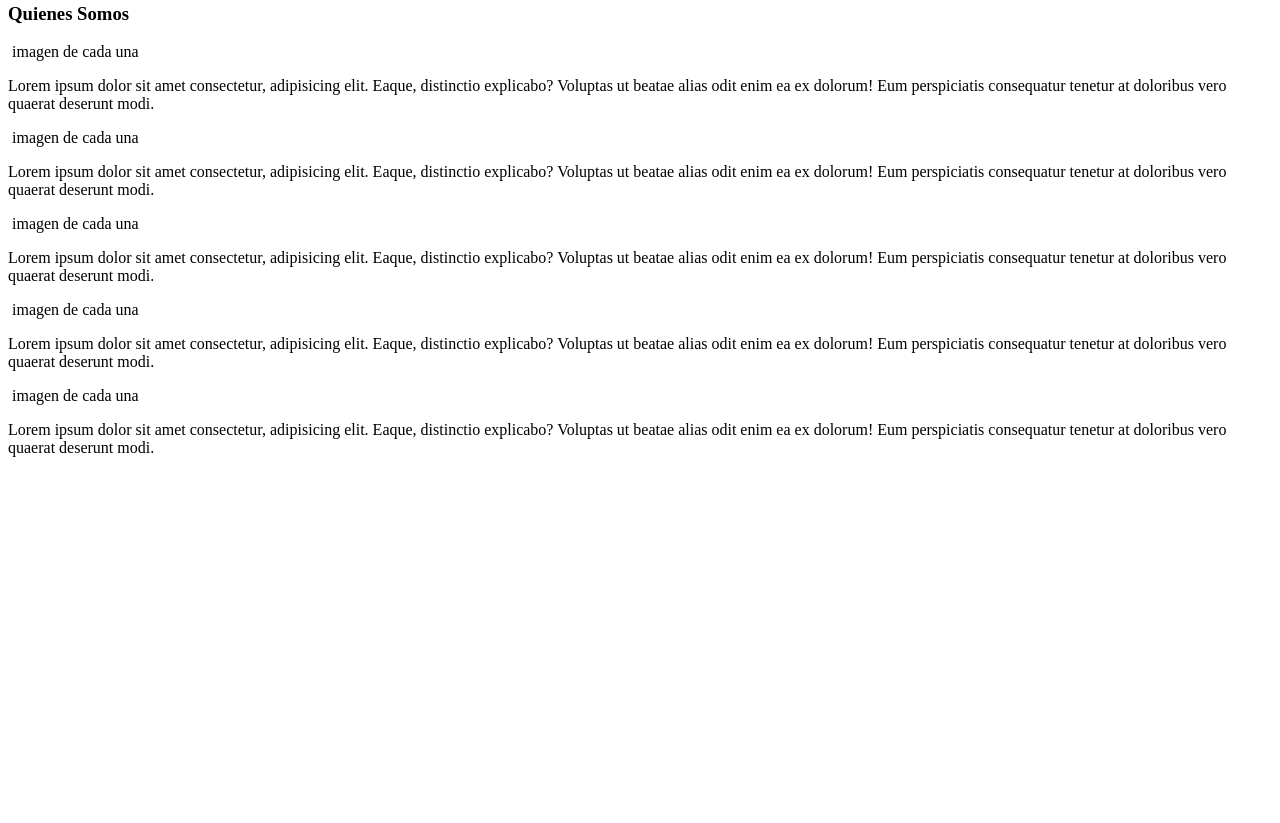
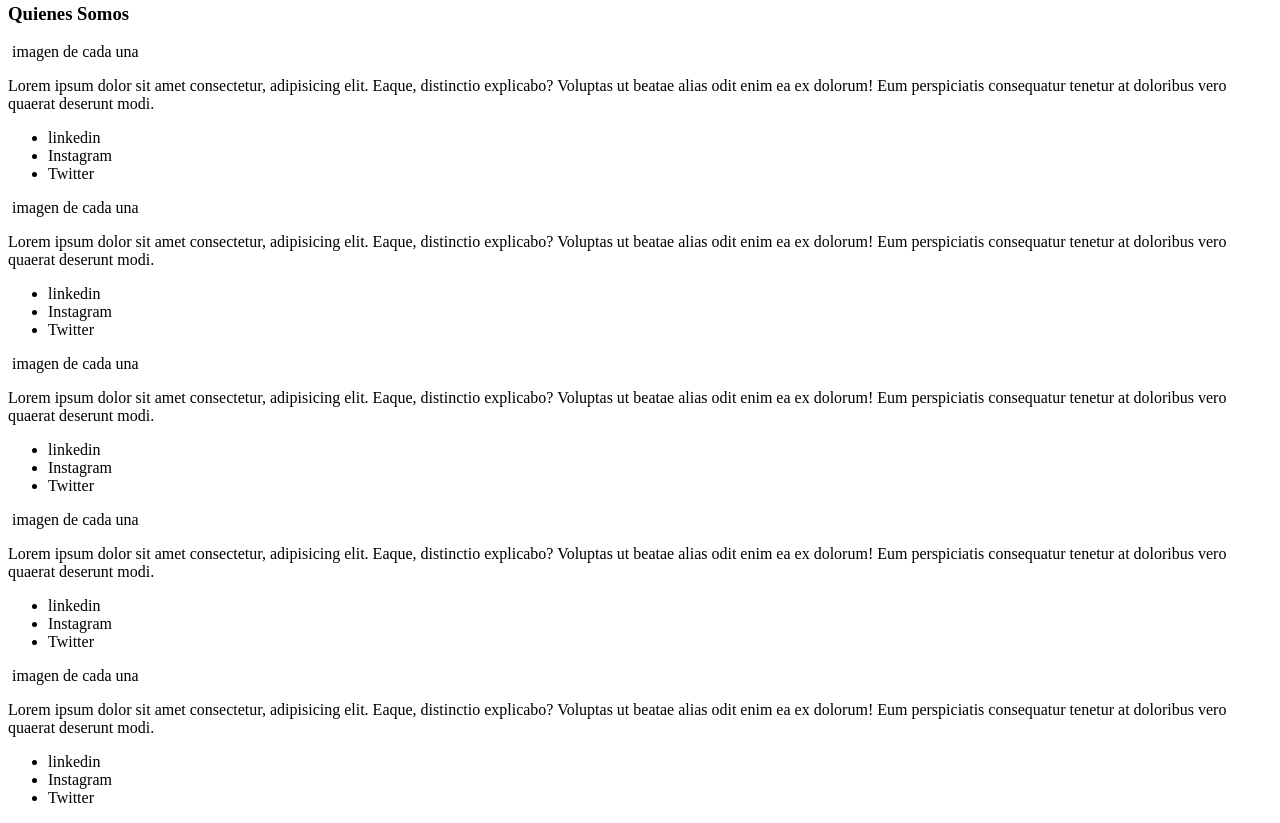
Before and after one commit to Adalab/project-promo-q-module-1-team-2, a plain HTML site: page index.html in a window 1280 px wide. Shown: the part 499-1322 px from the top of the page. Before the commit the page ends 972 px from the top, so only its background shows below. Drawn offline with Linux system fonts and the light colour scheme.

Commit message:
estructura perfiles

```diff
--- a/index.html
+++ b/index.html
@@ -40,22 +40,47 @@
         <article>
           <img> imagen de cada una<img/>
           <p> Lorem ipsum dolor sit amet consectetur, adipisicing elit. Eaque, distinctio explicabo? Voluptas ut beatae alias odit enim ea ex dolorum! Eum perspiciatis consequatur tenetur at doloribus vero quaerat deserunt modi.</p>
+          <ul>
+            <li> linkedin</li>
+            <li> Instagram </li>
+            <li> Twitter</li>
+          </ul>
         </article>
         <article>
           <img> imagen de cada una<img/>
           <p> Lorem ipsum dolor sit amet consectetur, adipisicing elit. Eaque, distinctio explicabo? Voluptas ut beatae alias odit enim ea ex dolorum! Eum perspiciatis consequatur tenetur at doloribus vero quaerat deserunt modi.</p>
+          <ul>
+            <li> linkedin</li>
+            <li> Instagram </li>
+            <li> Twitter</li>
+          </ul>
         </article>
         <article>
           <img> imagen de cada una<img/>
           <p> Lorem ipsum dolor sit amet consectetur, adipisicing elit. Eaque, distinctio explicabo? Voluptas ut beatae alias odit enim ea ex dolorum! Eum perspiciatis consequatur tenetur at doloribus vero quaerat deserunt modi.</p>
+          <ul>
+            <li> linkedin</li>
+            <li> Instagram </li>
+            <li> Twitter</li>
+          </ul>
         </article>
         <article>
           <img> imagen de cada una<img/>
           <p> Lorem ipsum dolor sit amet consectetur, adipisicing elit. Eaque, distinctio explicabo? Voluptas ut beatae alias odit enim ea ex dolorum! Eum perspiciatis consequatur tenetur at doloribus vero quaerat deserunt modi.</p>
+          <ul>
+            <li> linkedin</li>
+            <li> Instagram </li>
+            <li> Twitter</li>
+          </ul>
         </article>
         <article>
           <img> imagen de cada una<img/>
           <p> Lorem ipsum dolor sit amet consectetur, adipisicing elit. Eaque, distinctio explicabo? Voluptas ut beatae alias odit enim ea ex dolorum! Eum perspiciatis consequatur tenetur at doloribus vero quaerat deserunt modi.</p>
+          <ul>
+            <li> linkedin</li>
+            <li> Instagram </li>
+            <li> Twitter</li>
+          </ul>
         </article>
       </section>
 
```
